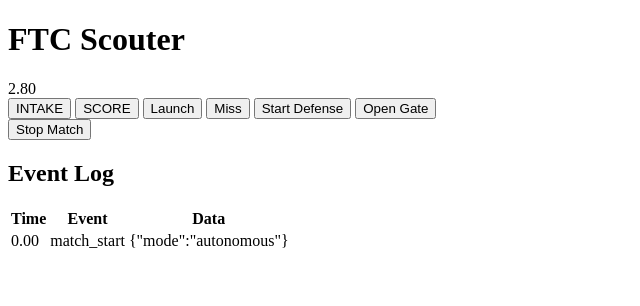
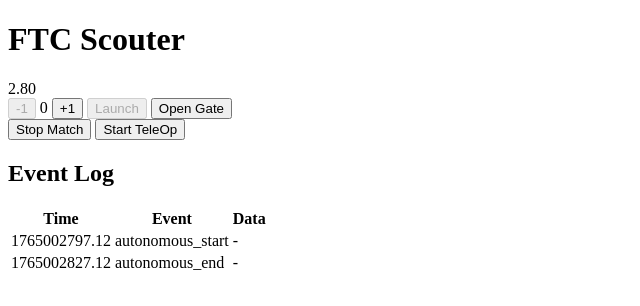
Before and after one commit to 0verkil/decode-scout, a SvelteKit app: page / in a window 1280 px wide. Both pictures are taken after a click on the button "Start Match". Shown: the top 306 px of the page, without its empty margins (0-640 px from the left). Built offline with nearby package versions, Linux system fonts and the light colour scheme.

Commit message:
all of the things

```diff
--- a/src/types.ts
+++ b/src/lib/types.ts
@@ -15,8 +15,8 @@
     end_event: Event;
 
     constructor(start_timestamp: number, end_timestamp: number, period: string, data: Record<string, string> = {}) {
-        this.start_event = new Event(start_timestamp, period, data);
-        this.end_event = new Event(end_timestamp, period, data);
+        this.start_event = new Event(start_timestamp, period + "_start", data);
+        this.end_event = new Event(end_timestamp, period + "_end", data);
     }
 
     getEvents(): Event[] {
@@ -27,15 +27,15 @@
 export class EventType {
     static INTAKE_ARTIFACT = (timestamp: number) => new Event(timestamp, "intake_artifact");
     static UNINTAKE_ARTIFACT = (timestamp: number) => new Event(timestamp, "unintake_artifact");
-    static LAUNCH_ARTIFACT = (timestamp: number) => new Event(timestamp, "launch_artifact");
+    static LAUNCH_ARTIFACT = (timestamp: number) => new Event(timestamp, "launch_artifact", { 'scored': 'unknown', 'type': 'unknown' });
 
     static OPEN_GATE = (timestamp: number) => new Event(timestamp, "open_gate");
 
-    static SCORE_ARTIFACT = (timestamp: number) => new Event(timestamp, "score_artifact", { 'type': 'unknown' });
-    static CLASSIFY_ARTIFACT = (timestamp: number) => new Event(timestamp, "score_artifact", { 'type': 'classify' });
-    static OVERFLOW_ARTIFACT = (timestamp: number) => new Event(timestamp, "score_artifact", { 'type': 'overflow' });
+    static SCORE_ARTIFACT = (launch: Event) => launch.data = { 'scored': 'true', 'type': 'unknown' };
+    static CLASSIFY_ARTIFACT = (launch: Event) => launch.data = { 'scored': 'true', 'type': 'classified' };
+    static OVERFLOW_ARTIFACT = (launch: Event) => launch.data = { 'scored': 'true', 'type': 'overflow' };
 
-    static MISS_ARTIFACT = (timestamp: number) => new Event(timestamp, "miss_artifact");
+    static MISS_ARTIFACT = (launch: Event) => launch.data = { 'scored': 'false', 'type': 'miss' };
 
     static AUTONOMOUS = (start_time: number) => new EventPeriod(start_time, start_time + 30, "autonomous");
     static TELEOP = (start_time: number) => new EventPeriod(start_time, start_time + 100, "teleop");
--- a/src/routes/+page.svelte
+++ b/src/routes/+page.svelte
@@ -1,30 +1,29 @@
 <script lang="ts">
-    import { onDestroy } from 'svelte';
-
-    // --- Types based on your Python code ---
-    interface EventData {
-      [key: string]: string;
-    }
-
-    interface LoggedEvent {
-      timestamp: number;
-      event: string;
-      data: EventData;
-    }
+  import { onDestroy } from "svelte";
+  import { Event, EventPeriod, EventType } from "$lib/types";
 
   // --- State ---
-    let events: LoggedEvent[] = [];
+  let events: Event[] = [];
+  $: events.sort((a, b) => a.timestamp - b.timestamp);
   let isMatchRunning = false;
   let startTime: number | null = null;
   let timerDisplay = "0.00";
   let timerInterval: number;
+  let gameState: "auto" | "dc" | "eg" | null = null;
+
+  let shotsInAir: Event[] = [];
+
+  let artifactsHeld = 0;
 
   // --- Logic ---
   function startMatch() {
+    artifactsHeld = 0;
     isMatchRunning = true;
     startTime = Date.now();
     events = []; // Clear old events
-      logEvent("match_start", { mode: "autonomous" });
+    shotsInAir = [];
+    logEvents(EventType.AUTONOMOUS(getTimestamp()).getEvents());
+    gameState = "auto";
 
     // Start UI timer
     timerInterval = setInterval(() => {
@@ -37,30 +36,42 @@
   function stopMatch() {
     isMatchRunning = false;
     clearInterval(timerInterval);
-      logEvent("match_end");
     saveData(); // Placeholder for saving JSON to local storage/download
   }
 
-    function logEvent(eventName: string, data: EventData = {}) {
-      if (!startTime && eventName !== "match_start") return;
+  function startTeleOp() {
+    gameState = "dc";
+    logEvents(EventType.TELEOP(getTimestamp()).getEvents());
+    logEvents(EventType.ENDGAME(getTimestamp() + 100).getEvents());
+  }
 
-      const currentTimestamp = startTime ? (Date.now() - startTime) / 1000 : 0.0;
+  function logEvent(event: Event) {
+    events = [event, ...events];
+  }
 
-      const newEvent: LoggedEvent = {
-        timestamp: currentTimestamp,
-        event: eventName,
-        data: data
-      };
-
-      // Svelte Reactivity: reassignment triggers update
-      events = [newEvent, ...events];
+  function logEvents(newEvents: Event[]) {
+    events = [...newEvents, ...events];
   }
 
   // Placeholder for downloading data
   function saveData() {
-      const blob = new Blob([JSON.stringify(events, null, 2)], { type: 'application/json' });
+    const blob = new Blob([JSON.stringify(events, null, 2)], {
+      type: "application/json",
+    });
     console.log("Match saved!", events);
     // You could trigger a file download here
+  }
+
+  function getTimestamp() {
+    return Date.now() / 1000;
+  }
+
+  function getMatchTime() {
+    if (startTime != null) {
+      return (Date.now() - startTime) / 1000;
+    } else {
+      return 0;
+    }
   }
 
   onDestroy(() => {
@@ -84,51 +95,55 @@
     <!-- Intake (Big Button) -->
     <button
       class="btn btn-primary h-32 text-2xl"
-        disabled={!isMatchRunning}
-        on:click={() => logEvent('intake_artifact')}
+      disabled={!isMatchRunning || artifactsHeld == 0}
+      on:click={() => {
+        logEvent(EventType.UNINTAKE_ARTIFACT(getTimestamp()));
+        artifactsHeld--;
+      }}
     >
-        INTAKE
+      -1
     </button>
 
-      <!-- Score (Big Button) -->
+    {artifactsHeld}
+
     <button
-        class="btn btn-secondary h-32 text-2xl"
+      class="btn btn-primary h-32 text-2xl"
       disabled={!isMatchRunning}
-        on:click={() => logEvent('score_artifact', { type: 'classify' })}
+      on:click={() => {
+        logEvent(EventType.INTAKE_ARTIFACT(getTimestamp()));
+        artifactsHeld++;
+      }}
     >
-        SCORE
+      +1
     </button>
 
     <!-- Secondary Actions -->
     <button
       class="btn btn-accent h-24 text-xl"
-        disabled={!isMatchRunning}
-        on:click={() => logEvent('launch_artifact')}
+      disabled={!isMatchRunning || artifactsHeld == 0}
+      on:click={() => {
+        let event = EventType.LAUNCH_ARTIFACT(getTimestamp());
+        logEvent(event);
+        shotsInAir = [event, ...shotsInAir];
+        artifactsHeld--;
+      }}
     >
       Launch
     </button>
 
-      <button
-        class="btn btn-warning h-24 text-xl"
-        disabled={!isMatchRunning}
-        on:click={() => logEvent('miss_artifact')}
-      >
-        Miss
-      </button>
-
     <!-- Event Periods -->
-      <button
+    <!-- <button
         class="btn btn-neutral text-lg"
         disabled={!isMatchRunning}
-        on:click={() => logEvent('defense_start')}
+        on:click={() => logEvents(EventType.DEFENSE(getTimestamp()))}
       >
         Start Defense
-      </button>
+      </button> -->
 
     <button
       class="btn btn-info text-lg"
       disabled={!isMatchRunning}
-        on:click={() => logEvent('open_gate')}
+      on:click={() => logEvent(EventType.OPEN_GATE(getTimestamp()))}
     >
       Open Gate
     </button>
@@ -144,7 +159,20 @@
       <button class="btn btn-error btn-wide btn-lg" on:click={stopMatch}>
         Stop Match
       </button>
+      {#if gameState == "auto"}
+        <button class="btn btn-success btn-wide btn-lg" on:click={startTeleOp}>
+            Start TeleOp
+        </button>
       {/if}
+    {/if}
+  </div>
+
+  <div class="flex mt-4">
+    <ul>
+        {#each shotsInAir as shot}
+            <li>shot {shot.timestamp}</li>
+        {/each}
+    </ul>
   </div>
 
   <!-- Event Log Table -->
@@ -166,7 +194,7 @@
                 <td class="font-mono">{e.timestamp.toFixed(2)}</td>
                 <td class="font-bold">{e.event}</td>
                 <td class="text-sm opacity-70">
-                    {Object.keys(e.data).length ? JSON.stringify(e.data) : '-'}
+                  {Object.keys(e.data).length ? JSON.stringify(e.data) : "-"}
                 </td>
               </tr>
             {/each}
--- a/tsconfig.json
+++ b/tsconfig.json
@@ -1,6 +1,7 @@
 {
 	"extends": "./.svelte-kit/tsconfig.json",
 	"compilerOptions": {
+		"rewriteRelativeImportExtensions": true,
 		"allowJs": true,
 		"checkJs": true,
 		"esModuleInterop": true,
```
Also changed, not shown: 2 other files (tests, documents, lock files or other folders). Lines whose indentation alone changed are shown as unchanged.
